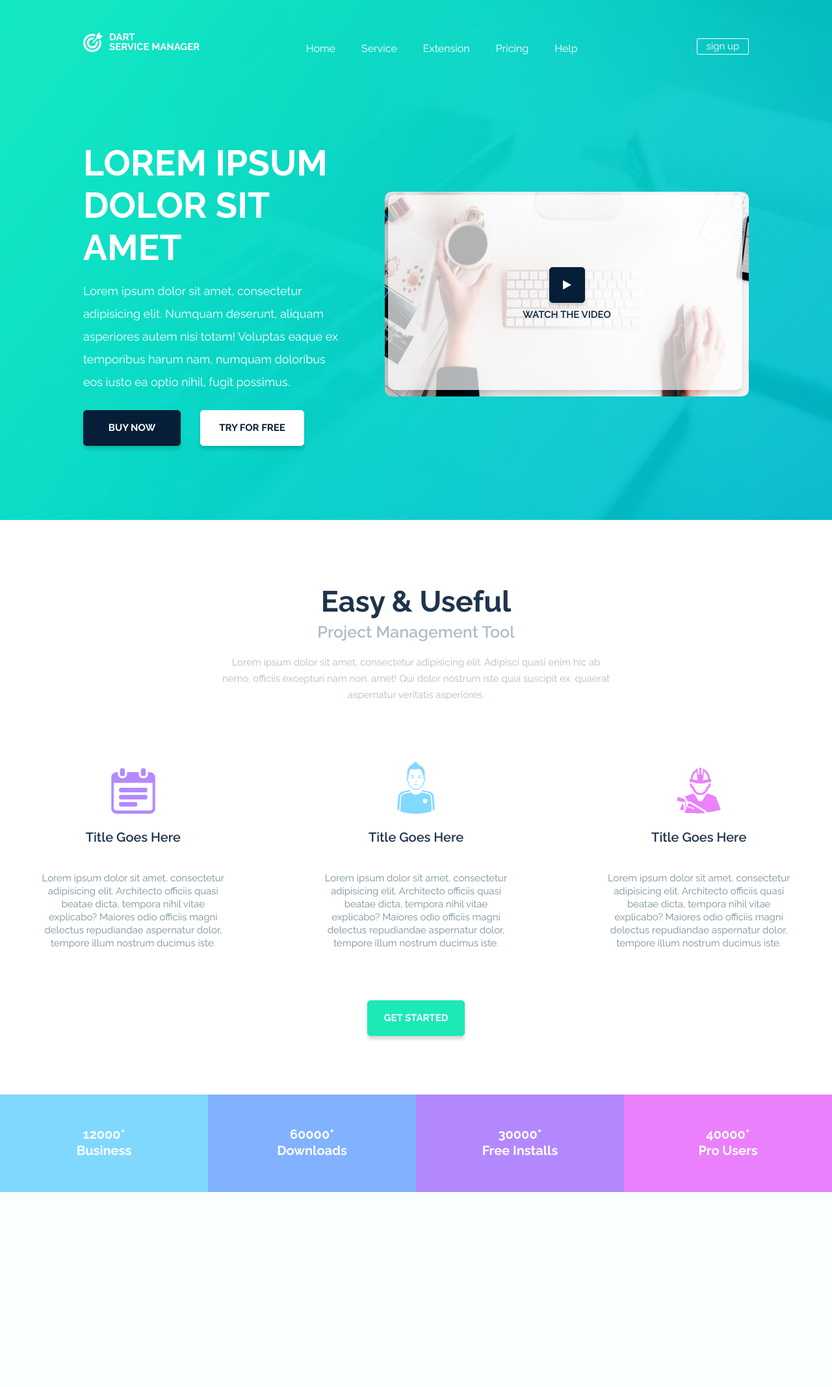
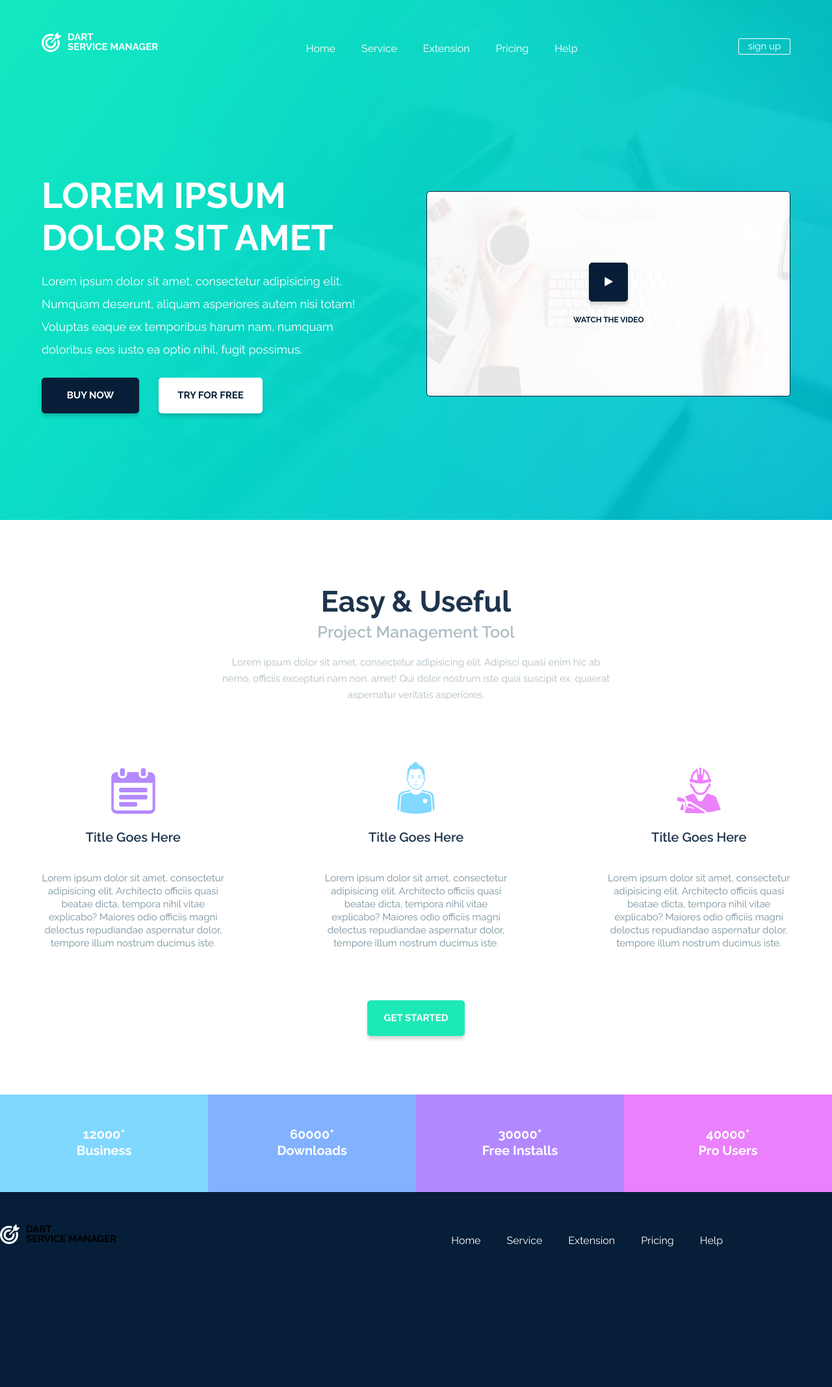
Before and after one commit to Quicksilver62/Quicksilver62.github.io, a PHP site: page / in a window 1280 px wide. Shown: the whole page at 65% size. Before the commit the page ends 1834 px from the top, so only its background shows below. Run offline with PHP 8.4, Linux system fonts and the light colour scheme.

Commit message:
Add files via upload

```diff
--- a/index.html
+++ b/index.html
@@ -2,6 +2,13 @@
 <html lang="ru">
 <head>
 	<meta charset="UTF-8">
+
+	<!-- Инструкция для IE -->
+	<meta http-equiv="X-UA-Compatible" content="IE=edge">
+
+	<!-- Отображать страницу в масштабе 100% -->
+	<meta name="viewport" content="width=device-width, initial-scale=1">
+
 	<title>Dart Service Manager</title>
 
 	<link rel="stylesheet" href="https://cdnjs.cloudflare.com/ajax/libs/normalize/8.0.0/normalize.css">
@@ -39,14 +46,14 @@
 					</div>
 				</div>
 				<div class="video_wrapper">
-					<div class="video_overlay">
+					<div id="overlay" class="video_overlay">
 						<div class="layout"></div>
 						<div class="butt watch">
-							<input type="button" value="&#61515;">
-							<p>watch the video</p>
+							<input id="watch" type="button" value="&#61515;">
+							<p id="wtv">watch the video</p>
 						</div>
 					</div>
-				 	<video width="100%" height="100%" controls="controls" src="video/imagine-dragons-natural.mp4" type='video/mp4; codecs="avc1.42E01E, mp4a.40.2"'></video>
+				 	<video id="videoOn" width="100%" height="100%" controls="controls" src="video/imagine-dragons-natural.mp4" type='video/mp4; codecs="avc1.42E01E, mp4a.40.2"'></video>
 				</div>
 			</div>
 		</div>
@@ -96,5 +103,25 @@
 			</div>
 		</div>
 	</div>
+	<div class="services"></div>
+	<footer>
+		<div class="wrapper">
+			<nav>
+				<div class="logo">
+					<div class="logo_img"><img src="img/Shape 1.png" alt=""></div>
+					<div class="logo_text"><p><b>dart<br>service manager</b></p></div>
+				</div>
+				<ul class="menu">
+					<li><a href="#">Home</a></li>
+					<li><a href="#">Service</a></li>
+					<li><a href="#">Extension</a></li>
+					<li><a href="#">Pricing</a></li>
+					<li><a href="#">Help</a></li>
+					<li><a href="#" id="bmenu" class="icon">&#9776;</a></li>
+				</ul>
+			</nav>
+		</div>
+	</footer>
+	<script src="script.js"></script>
 </body>
 </html>
--- /dev/null
+++ b/script.js
@@ -0,0 +1,17 @@
+var elem = document.getElementById("watch");
+var video = document.getElementById("videoOn");
+var layer = document.getElementById("overlay");
+
+elem.onclick = function myFunction() {
+	layer.style.display = "none";
+	video.autoplay = true;
+	video.load();
+/*	video.setAttribute("autoplay", "autoplay"); */
+	video.style.display = "block";
+}
+video.addEventListener("ended", handler);
+video.addEventListener("OnEnded", handler);
+function handler() {
+	video.style.display = "none";
+	layer.style.display = "flex";
+}
--- a/style.css
+++ b/style.css
@@ -40,7 +40,7 @@ header {
 	justify-content: center;
 }
 .wrapper {
-	width: 80%;
+	width: 90%;
 	display: grid;
 	grid-template-rows: auto 1fr;
 }
@@ -150,15 +150,15 @@ nav {
 /*---------------------------------------VIDEO---------------------------------------------*/
 
  .video_wrapper {
-	width: 560px;
-	height: 315px;
+	width: 559px;
+	height: 314px;
 	-webkit-mask-image: -webkit-radial-gradient(circle, white 100%, black 100%); /*ios 7 border-radius-bug */
 	-webkit-transform: rotate(0.000001deg); /*mac os 10.6 safari 5 border-radius-bug */
-	-webkit-border-radius: 10px;
-	-moz-border-radius: 10px;
-	border-radius: 10px;
+	-webkit-border-radius: 5px;
+	-moz-border-radius: 5px;
+	border-radius: 5px;
 	overflow: hidden;
-	/*border: 1px solid #061e37;*/
+	border: 1px solid #061e37;*/
 	position: relative;
 }
 .video_wrapper video {
@@ -177,15 +177,15 @@ nav {
 	display: flex;
 }
 .layout {
-	width: 545px;
-	height: 300px;
-	margin: -5px 0 0 -5px;
+	width: 559px;
+	height: 314px;
+/*	margin: -5px 0 0 -5px; */
 	background: #fff;
-	opacity: 0.7;
-	box-shadow: 0px 5px 5px 0px rgba(0, 0, 0, 0.15);
-	-webkit-border-radius: 10px;
-	-moz-border-radius: 10px;
-	border-radius: 10px;
+	opacity: 0.9;
+/*	box-shadow: 0px 5px 5px 0px rgba(0, 0, 0, 0.15); */
+	-webkit-border-radius: 5px;
+	-moz-border-radius: 5px;
+	border-radius: 5px;
 	position: absolute;
 	z-index: 0;
 }
@@ -199,12 +199,12 @@ nav {
 }
 .watch input {
 	background-color:  #061e37;
-	width: 55px;
-	height: 55px;
+	width: 60px;
+	height: 60px;
 	color: #fff;
 	border: 1px solid #061e37;
 	font-family: FontAwesome;
-	margin-bottom: 10px;
+	margin-bottom: 22px;
 }
 .watch input:hover {
 	background-color: rgba(6, 30, 55, 0.6);
@@ -212,8 +212,8 @@ nav {
 .video_overlay p {
 	text-transform: uppercase;
 	color: #061e37;
-	font-size: 15px;
-	font-weight: 600;
+	font-size: 12px;
+	font-weight: 700;
 }
 /*--------------------------------EASY AND USEFUL ---------------------------------------------*/
 
@@ -330,6 +330,14 @@ nav {
 	top: 33%;
 }
 
+/*----------------------------------FOOTER--------------------------------------------------------*/
+
+footer {
+	width: 100%;
+	height: 300px;
+	background-color: #061e37;
+}
+
 
 /* ----------------------------------MEDIA-------------------------------------------------------  */
 
```
Also changed, not shown: img/Rectangle_1_copy_5.png (added), img/Rounded_Rectangle_53.png (added).
